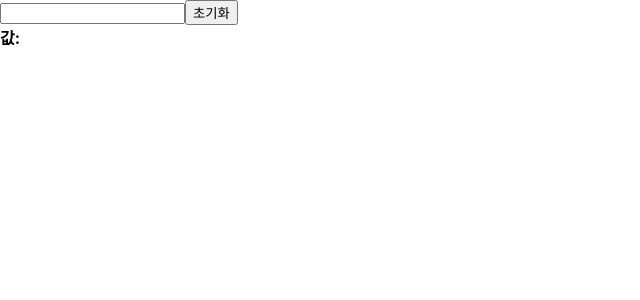
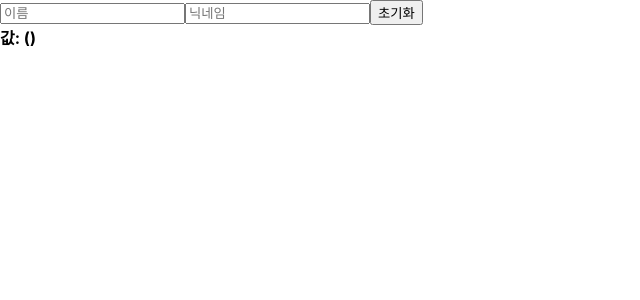
Before and after one commit to youjeonghan/React_Study, a React (Create React App) app in the folder begin-react/: page / in a window 1280 px wide. Shown: the top 300 px of the page, without its empty margins (0-640 px from the left). Built offline with nearby package versions, Linux system fonts and the light colour scheme.

Commit message:
9. 여러개의 input 상태 관리하기

```diff
--- a/begin-react/src/InputSample.js
+++ b/begin-react/src/InputSample.js
@@ -1,21 +1,34 @@
-import React,{useState} from "react"
+import React, { useState } from "react"
 
 function InputSample() {
-    const [text, setText] = useState('');
+    const [inputs, setInputs] = useState({
+        name: '',
+        nickname: ''
+    });
 
-    const onChange = (e) =>{
-        setText(e.target.value)
+    const { name, nickname } = inputs
+
+    const onChange = (e) => {
+        const { value, name } = e.target;
+        setInputs({
+            ...inputs,
+            [name]: value
+        });
     };
 
-    const onReset = () =>{
-        setText('');
+    const onReset = () => {
+        setInputs({
+            name: '',
+            nickname: ''
+        });
     };
     return (
         <div>
-            <input onChange={onChange} value={text} />
+            <input name="name" placeholder="이름" onChange={onChange} value={name} />
+            <input name="nickname" placeholder="닉네임" onChange={onChange} value={nickname} />
             <button onClick={onReset}>초기화</button>
             <div>
-                <b>값: {text}</b>
+                <b>값: {name}({nickname})</b>
             </div>
         </div>
     );
```
